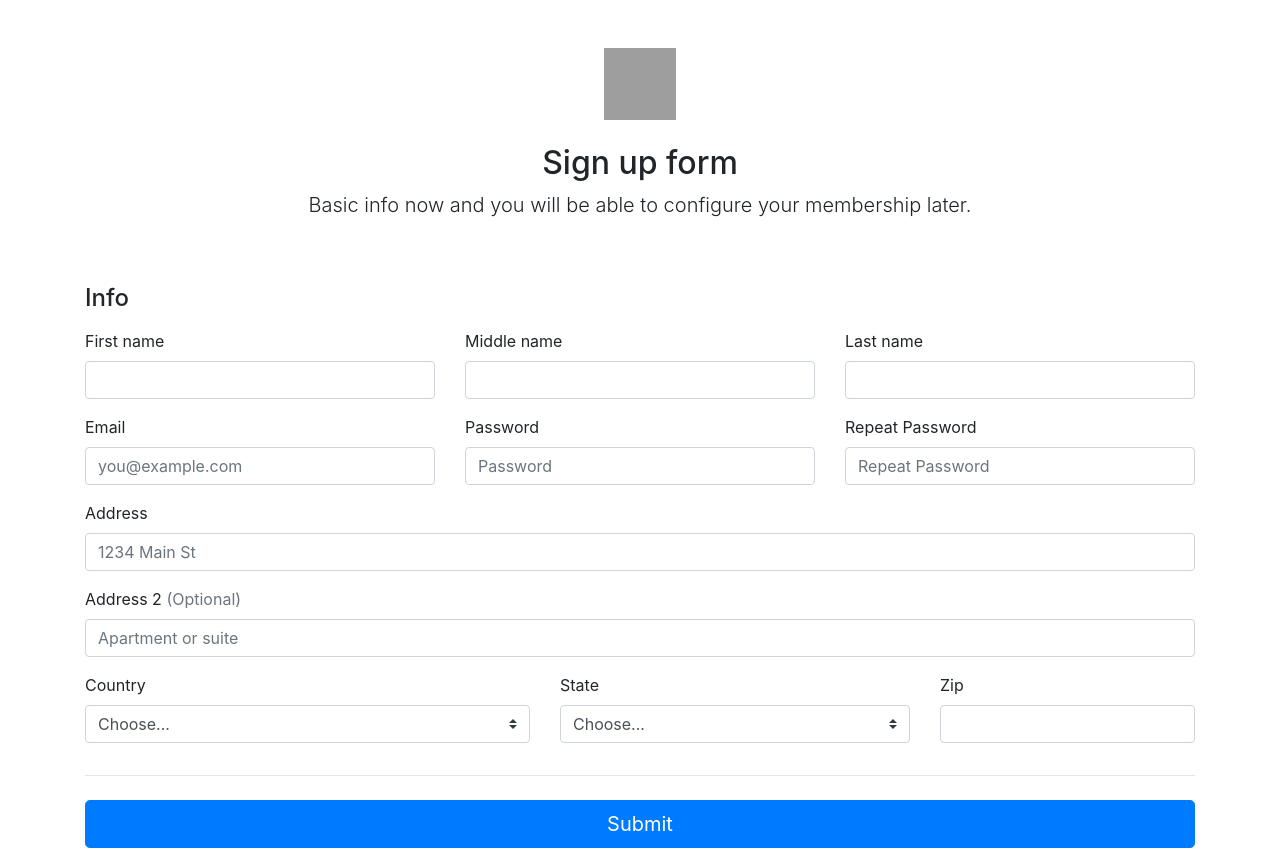
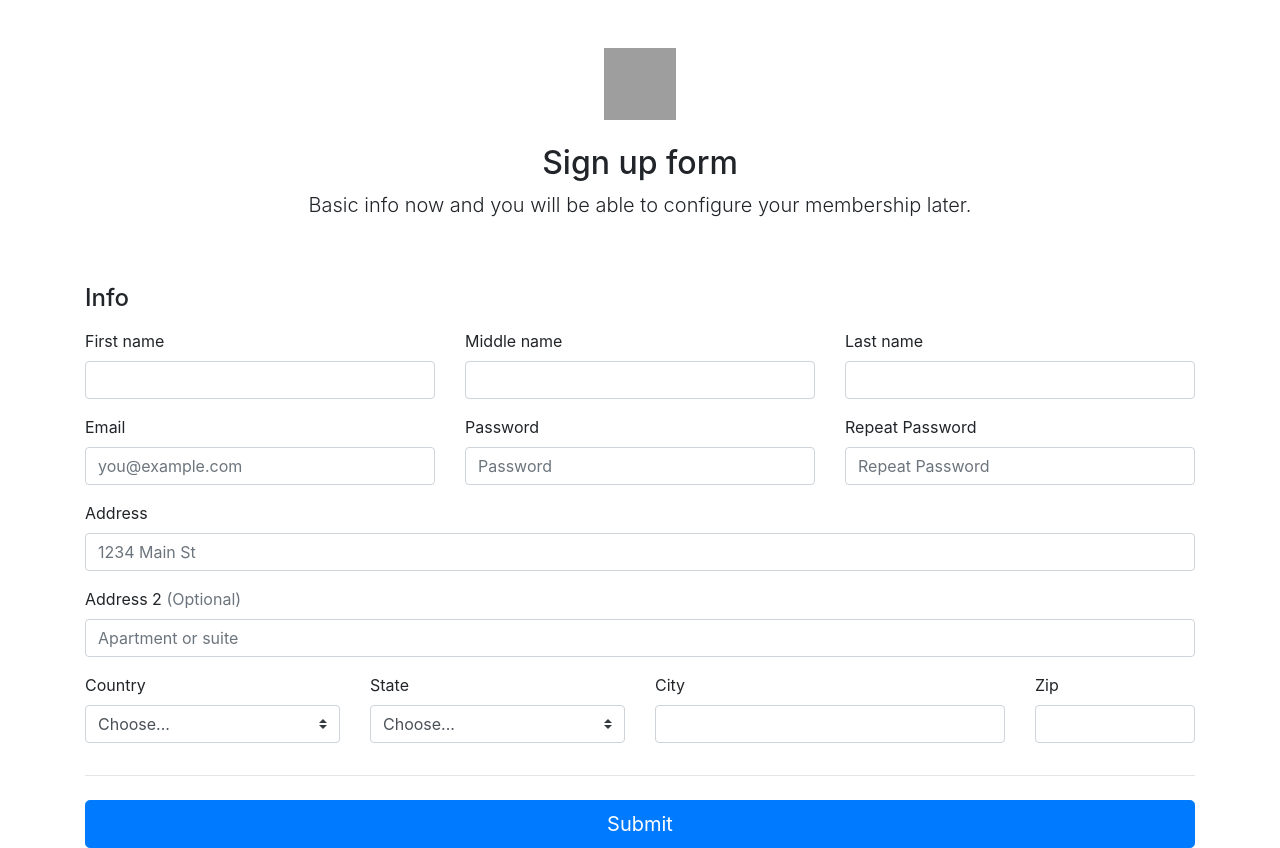
Before and after one commit to dmartzol/hmm, a React (Create React App) app in the folder web/: page /signup in a window 1280 px wide. Built offline with nearby package versions, Linux system fonts and the light colour scheme; grey boxes are pictures that could not be loaded.

Commit message:
adds city to signup form

```diff
--- a/web/src/Landing/Signup.js
+++ b/web/src/Landing/Signup.js
@@ -20,17 +20,17 @@ class Signup extends Component {
                                 <div class="row">
                                     <div class="col-md-4 mb-3">
                                         <label for="firstName">First name</label>
-                                        <input type="text" class="form-control" id="firstName" placeholder="" value="" required />
+                                        <input type="text" class="form-control" id="firstName" required />
                                         <div class="invalid-feedback">Valid first name is required.</div>
                                     </div>
                                     <div class="col-md-4 mb-3">
-                                        <label for="firstName">Middle name</label>
-                                        <input type="text" class="form-control" id="firstName" placeholder="" value="" required />
+                                        <label for="middlename">Middle name</label>
+                                        <input type="text" class="form-control" id="middlename" />
                                         <div class="invalid-feedback">Valid first name is required.</div>
                                     </div>
                                     <div class="col-md-4 mb-3">
                                         <label for="lastName">Last name</label>
-                                        <input type="text" class="form-control" id="lastName" placeholder="" value="" required />
+                                        <input type="text" class="form-control" id="lastName" required />
                                         <div class="invalid-feedback">Valid last name is required.</div>
                                     </div>
                                 </div>
@@ -64,7 +64,7 @@ class Signup extends Component {
                                 </div>
 
                                 <div class="row">
-                                    <div class="col-md-5 mb-3">
+                                    <div class="col-md-3 mb-3">
                                         <label for="country">Country</label>
                                         <select class="custom-select d-block w-100" id="country" required>
                                             <option value="">Choose...</option>
@@ -72,17 +72,22 @@ class Signup extends Component {
                                         </select>
                                         <div class="invalid-feedback">Please select a valid country.</div>
                                     </div>
-                                    <div class="col-md-4 mb-3">
+                                    <div class="col-md-3 mb-3">
                                         <label for="state">State</label>
                                         <select class="custom-select d-block w-100" id="state" required>
                                             <option value="">Choose...</option>
                                             <option>California</option>
-                                            <option>California</option>
-                                            <option>California</option>
+                                            <option>Illinois</option>
+                                            <option>New york</option>
                                         </select>
                                         <div class="invalid-feedback">Please provide a valid state.</div>
                                     </div>
-                                    <div class="col-md-3 mb-3">
+                                    <div class="col-md-4 mb-3">
+                                        <label for="city">City</label>
+                                        <input type="text" class="form-control" id="city" placeholder="" required />
+                                        <div class="invalid-feedback">City required.</div>
+                                    </div>
+                                    <div class="col-md-2 mb-3">
                                         <label for="zip">Zip</label>
                                         <input type="text" class="form-control" id="zip" placeholder="" required />
                                         <div class="invalid-feedback">Zip code required.</div>
```
